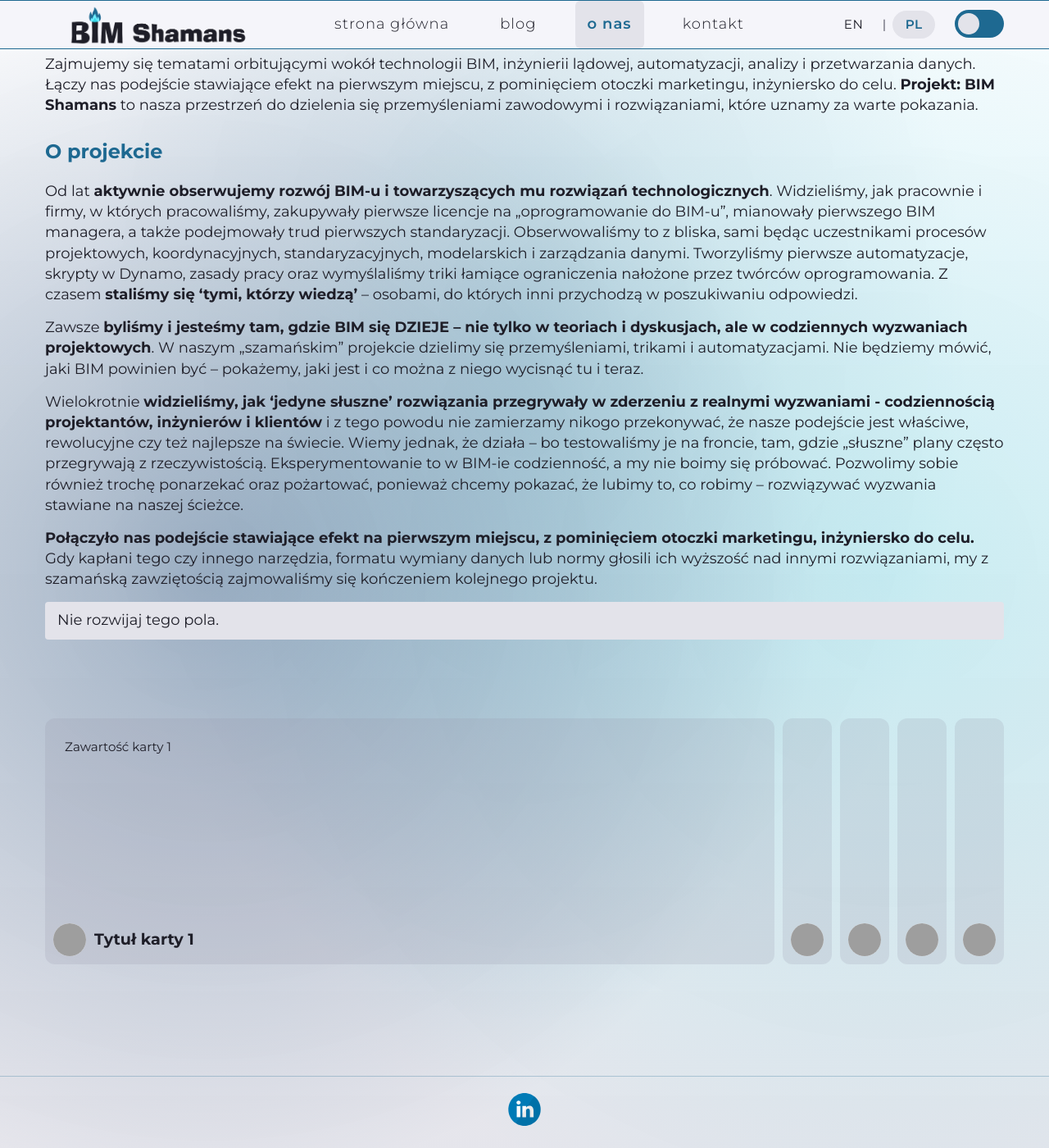
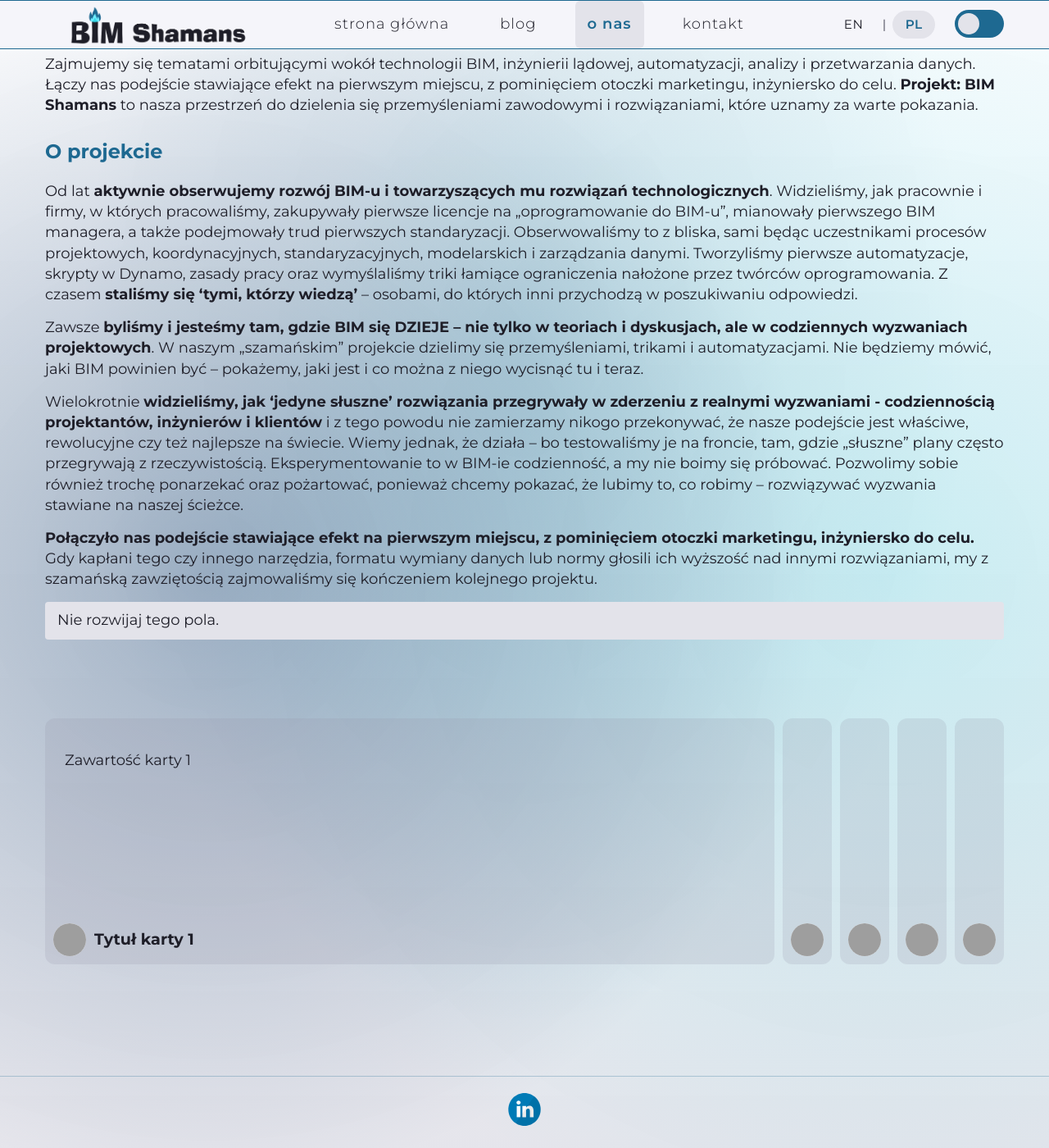
Before and after one commit to W7k-J/BimShamans, a Jekyll site: the page built from pl/projects.md, in a window 1280 px wide and 1400 px high, scrolled down 298 px. Shown: the whole window at 82% size. Built offline with Jekyll 4.4.1, drawn with Linux system fonts in a browser that asks for light colours; some web fonts are replaced; grey boxes are pictures that could not be loaded.

Commit message:
Cards with updated text and markdown

```diff
--- a/_includes/sections/feature-cards.html
+++ b/_includes/sections/feature-cards.html
@@ -1,12 +1,12 @@
 {% assign lang = page.lang | default: site.default_lang %}
 
 <section class="feature-cards-section">
-  <div class="feature-cards">
+  <div class="feature-cards" {% if page.cards_height %}style="height: {{ page.cards_height }}"{% endif %}>
     {% for card in page.feature_cards %}
     <div class="feature-card {% if forloop.first %}active{% endif %}" data-feature="card-{{ forloop.index }}">
       <div class="feature-card__background"></div>
       <div class="feature-card__content">
-        <p class="feature-card__text">{{ card.content }}</p>
+        <div class="feature-card__text">{{ card.content | markdownify }}</div>
       </div>
       <div class="feature-card__label">
         <div class="feature-card__icon">{% if card.icon %}<img src="{{ site.baseurl }}{{ card.icon }}" alt="{{ card.title }}">{% endif %}</div>
--- a/_sass/_feature-cards.scss
+++ b/_sass/_feature-cards.scss
@@ -79,10 +79,48 @@
   }
 
   &__text {
+    @extend p;
     color: var(--firstGray-color);
-    font-size: 0.95rem;
-    line-height: 1.5;
     margin: 0;
+
+    p {
+      margin: 0 0 1rem 0;
+
+      &:last-child {
+        margin-bottom: 0;
+      }
+    }
+
+    img {
+      max-height: 100%;
+      width: auto;
+      object-fit: contain;
+    }
+
+    strong, b {
+      font-weight: bold;
+    }
+
+    em, i {
+      font-style: italic;
+    }
+
+    code {
+      background-color: rgba(0, 0, 0, 0.1);
+      padding: 0.2rem 0.4rem;
+      border-radius: 3px;
+      font-family: 'Source Code Pro', monospace;
+      font-size: 0.85em;
+    }
+
+    a {
+      color: var(--firstBlue-color);
+      text-decoration: underline;
+
+      &:hover {
+        text-decoration: none;
+      }
+    }
   }
 
   &__label {
```
Also changed, not shown: en/projects.md (+5 -4 lines), pl/projects.md (+1 -0 lines).
